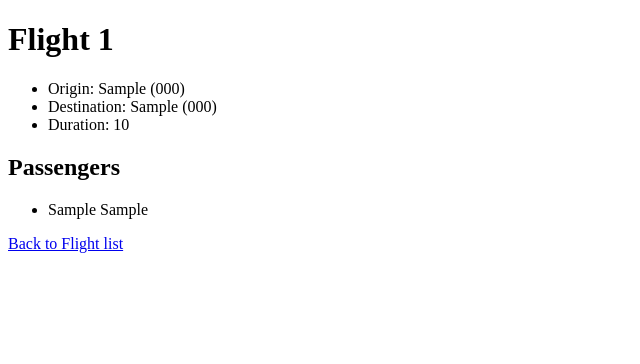
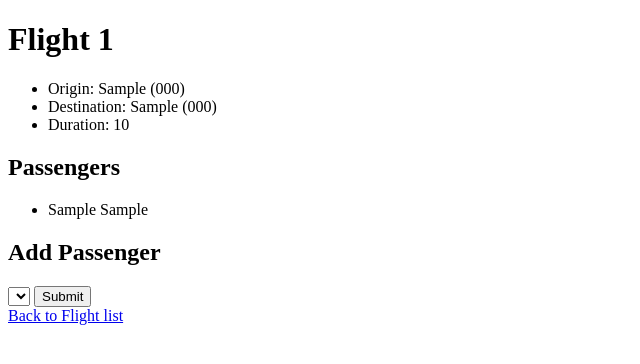
Before and after one commit to Xylios13/harvard-lessons, a Django app: page /flights/1 in a window 1280 px wide. Shown: the top 364 px of the page, without its empty margins (0-640 px from the left). Run offline with Django 3.2, Linux system fonts and the light colour scheme; tables that the repository leaves empty hold one stand-in row (values such as "Sample post"); lists and menus that the app fills with data are empty.

Commit message:
Add Book Flight functionaliy

```diff
--- a/sql/airline/flights/templates/flights/flight.html
+++ b/sql/airline/flights/templates/flights/flight.html
@@ -18,5 +18,16 @@
         {% endfor %}
     </ul>
 
+    <h2>Add Passenger</h2>
+    <form action="{% url 'book' flight.id %}" method="post">
+        {% csrf_token %}
+        <select name="passenger">
+            {% for passenger in non_passengers %}
+                <option value="{{ passenger.id }}">{{ passenger }}</option>
+            {% endfor %}
+        </select>
+        <input type="submit">
+    </form>
+
     <a href="{% url 'index' %}">Back to Flight list</a>
 {% endblock %}
--- a/sql/airline/flights/urls.py
+++ b/sql/airline/flights/urls.py
@@ -3,5 +3,6 @@
 
 urlpatterns = [
     path("", views.index, name="index"),
-    path("<int:flight_id>", views.flight, name="flight")
+    path("<int:flight_id>", views.flight, name="flight"),
+    path("<int:flight_id>/book", views.book, name="book")
 ]
--- a/sql/airline/flights/views.py
+++ b/sql/airline/flights/views.py
@@ -1,6 +1,8 @@
 from django.shortcuts import render
+from django.http import HttpResponseRedirect
+from django.urls import reverse
 
-from .models import Flight
+from .models import Flight, Passenger
 
 # Create your views here.
 def index(request):
@@ -12,5 +14,13 @@
     flight = Flight.objects.get(id=flight_id) # or pk=flight_id (stands for primary key)
     return render(request, "flights/flight.html", {
         "flight": flight,
-        "passengers": flight.passengers.all()
+        "passengers": flight.passengers.all(),
+        "non_passengers": Passenger.objects.exclude(flights=flight).all()
     })
+
+def book(request, flight_id):
+    if request.method == "POST":
+        flight = Flight.objects.get(pk=flight_id)
+        passenger = Passenger.objects.get(pk=int(request.POST["passenger"]))
+        passenger.flights.add(flight)
+        return HttpResponseRedirect(reverse("flight", args=(flight.id,)))
```
